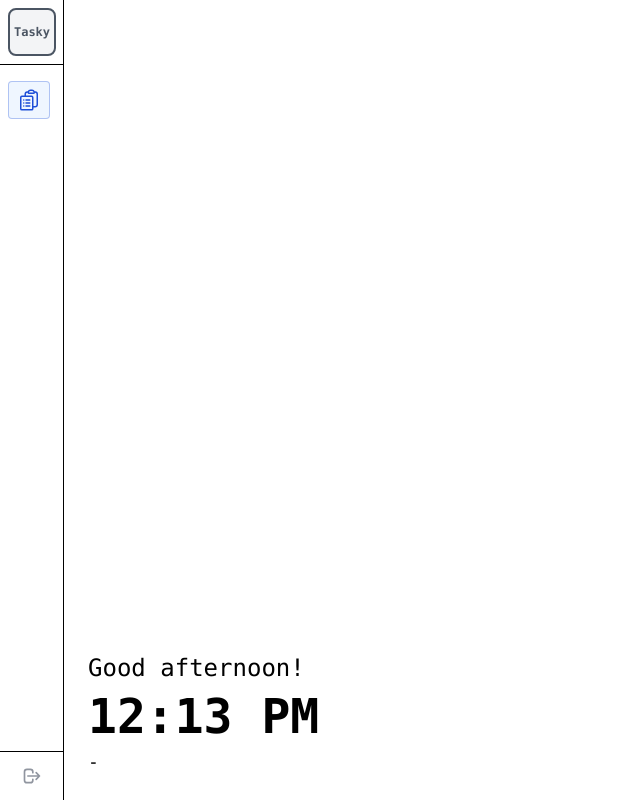
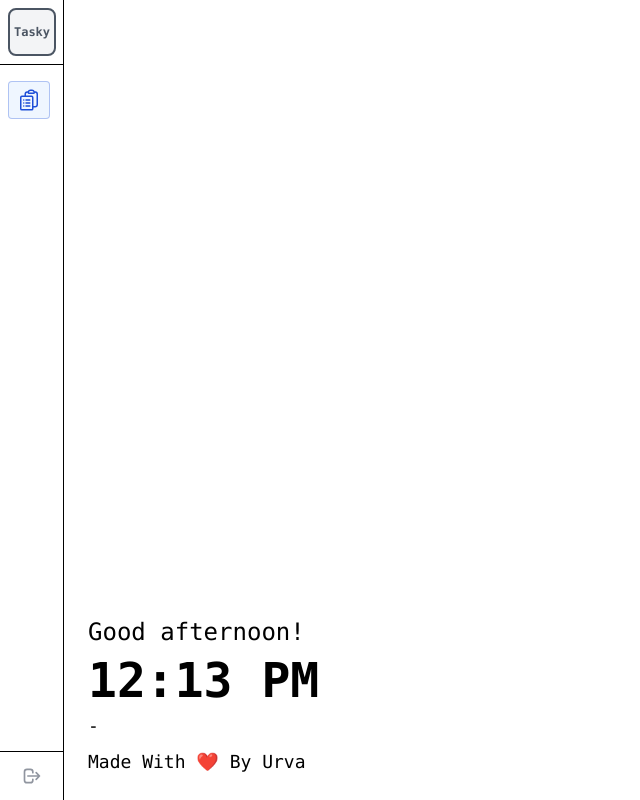
Before and after one commit to UrvaSuthar/tms-client, a React (Create React App) app: page /home in a window 1280 px wide. Shown: the whole page, without its empty margins (0-640 px from the left). Built offline with nearby package versions, Linux system fonts and the light colour scheme; no server answers; what tailwindcss-dotted-background would draw is missing.

Commit message:
added message

```diff
--- a/src/components/Home.js
+++ b/src/components/Home.js
@@ -123,6 +123,7 @@ function Home() {
 
             <p className="text-xl">{quoteObj?.content}</p>
             <p className="text-lg">- {quoteObj?.author}</p>
+            <p className="text-lg">Made With ❤️ By Urva</p>
           </div>
         </div>
       </div>
```
